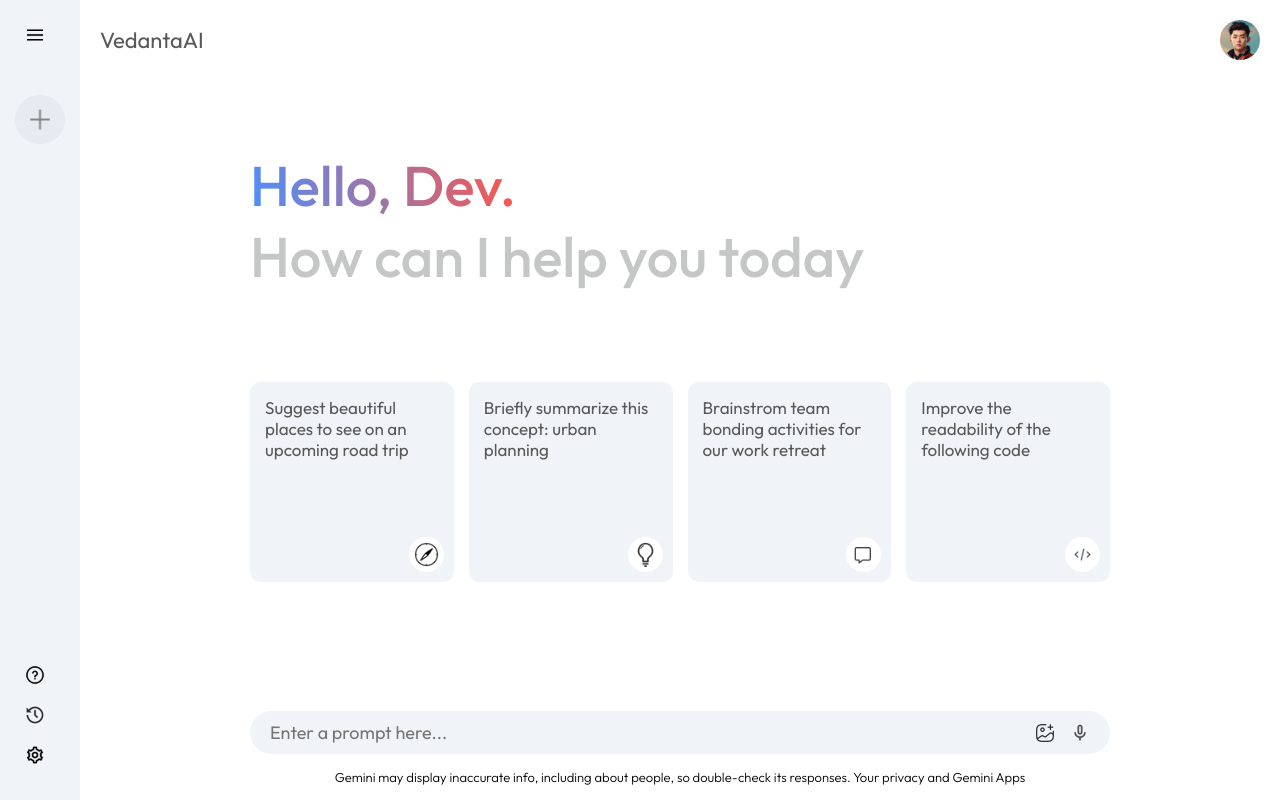
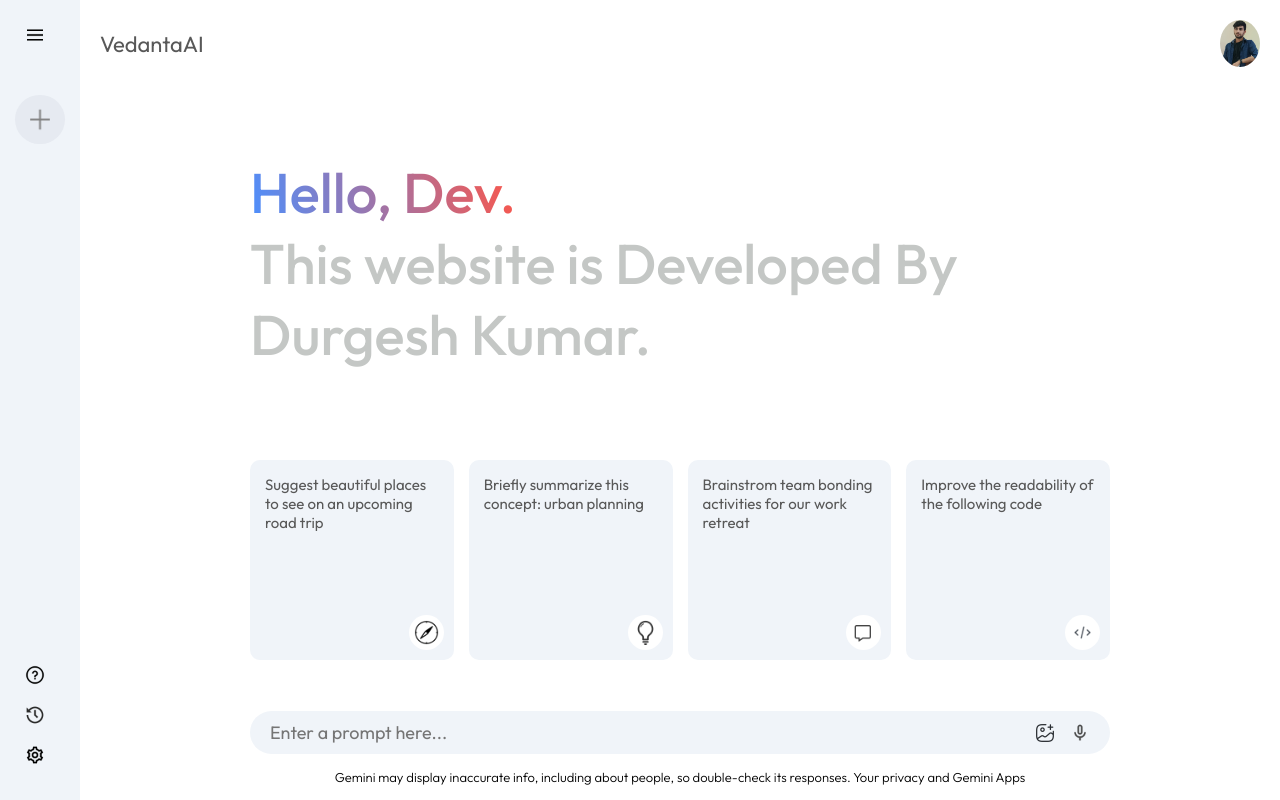
Before and after one commit to Durgesh1236/VedantaAI, a React (Vite) app: page / in a window 1280 px wide. Built offline with nearby package versions, Linux system fonts and the light colour scheme.

Commit message:
first commit

```diff
--- a/src/assets/assets.js
+++ b/src/assets/assets.js
@@ -7,7 +7,7 @@
 import compass_icon from './compass_icon.png'
 import gallery_icon from './gallery_icon.png'
 import mic_icon from './mic_icon.png'
-import user_icon from './user_icon.png'
+import user_icon from './user_icon.jpg'
 import youtube_icon from './youtube_icon.png'
 import message_icon from './message_icon.png'
 import code_icon from './code_icon.png'
--- a/src/component/Main/Main.css
+++ b/src/component/Main/Main.css
@@ -67,7 +67,7 @@
 
 .main .card p {
     color: #585858;
-    font-size: 17px;
+    font-size: 15px;
 }
 
 .main .card:hover {
--- a/src/component/Main/Main.jsx
+++ b/src/component/Main/Main.jsx
@@ -37,7 +37,7 @@
                                     <span>Hello, Dev.</span>
                                 </p>
                                 <p>
-                                    How can I help you today
+                                This website is Developed By Durgesh Kumar.
                                 </p>
                             </div>
 
--- a/src/component/Main/Navbar.jsx
+++ b/src/component/Main/Navbar.jsx
@@ -1,10 +1,11 @@
 
 import { assets } from "../../assets/assets";
-export default function Navbar(){
+export default function Navbar() {
     return (
         <div className="nav">
-        <p>VedantaAI</p>
-        <img src={assets.user_icon} alt="" />
-    </div>
+            <p>VedantaAI</p>
+            {/* <p>Develop By Durgesh Kumar</p> */}
+            <img  src={assets.user_icon} alt="" />
+        </div>
     )
 }
```
Also changed, not shown: src/assets/user_icon.jpg (added), src/assets/user_icon1.png (renamed from src/assets/user_icon.png).
